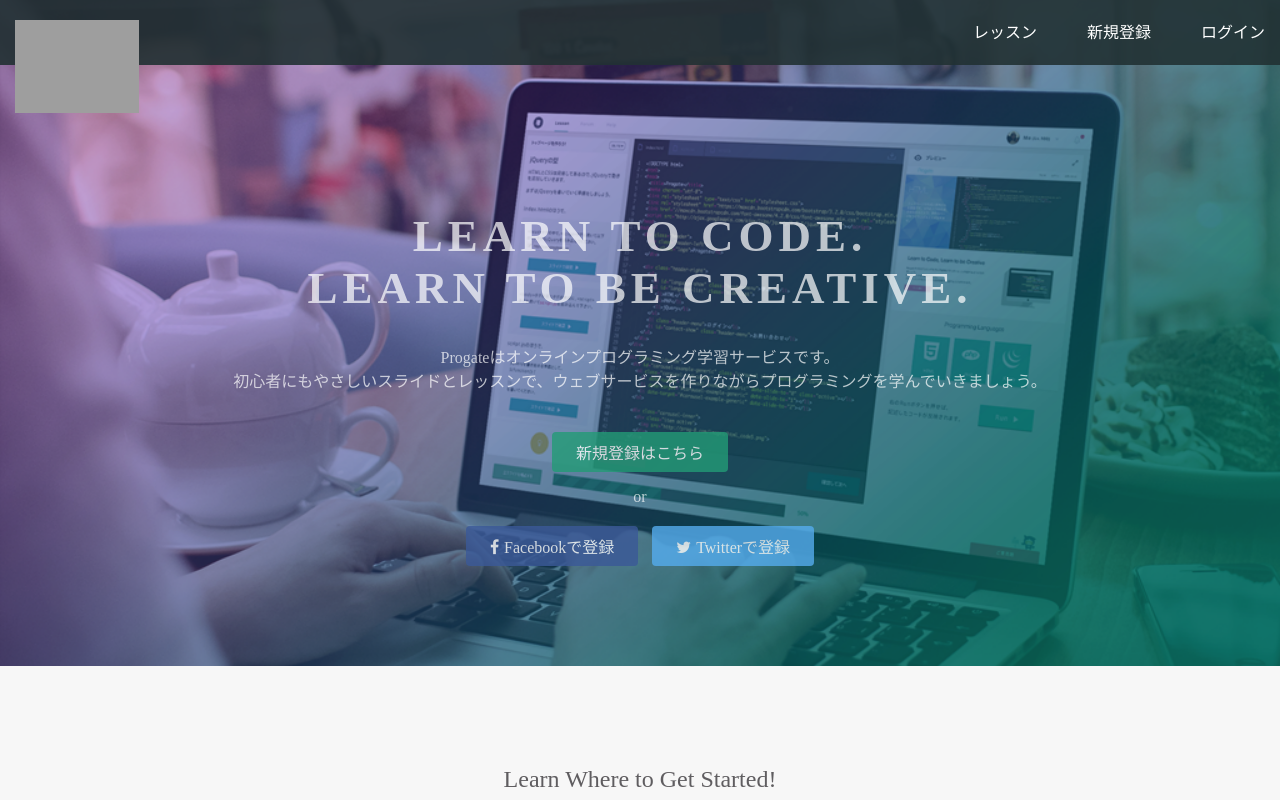
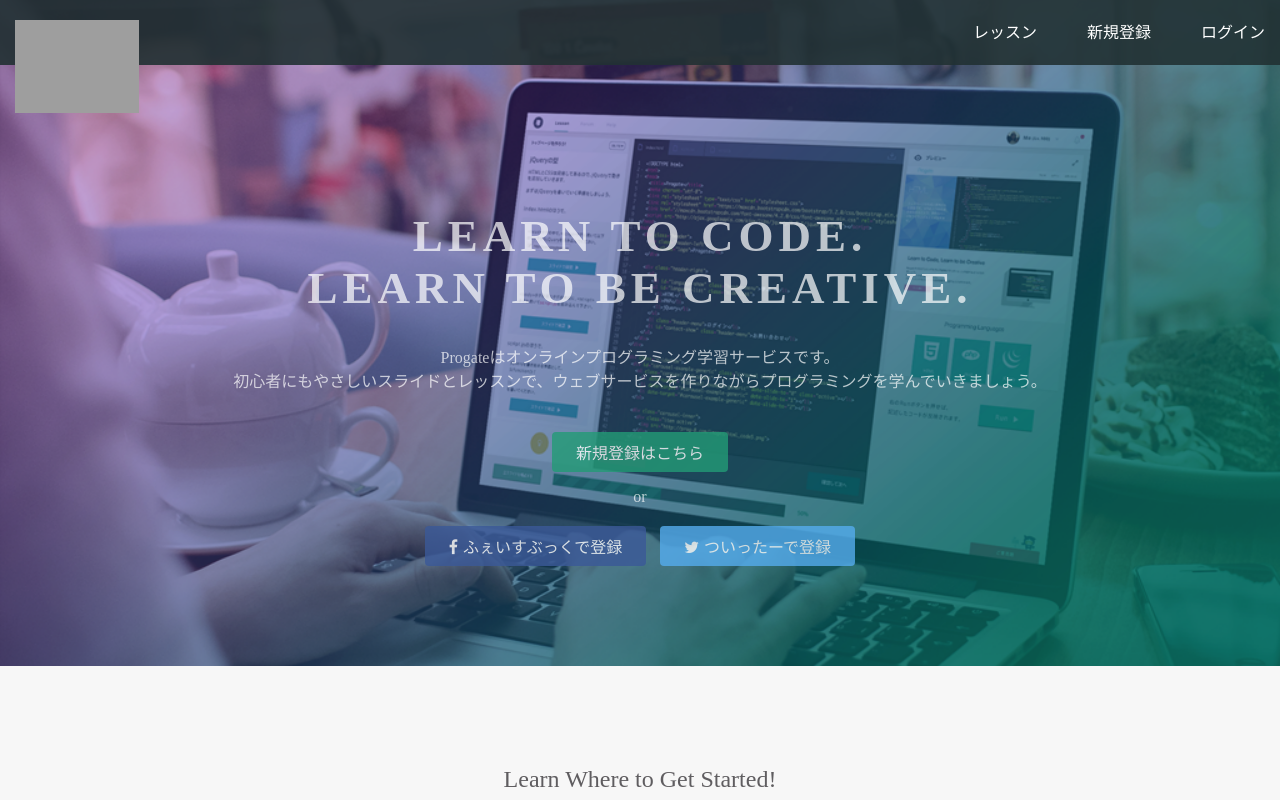
Before and after one commit to ryota0102/testRepository, a plain HTML site: page index.html in a window 1280 px wide. Shown: the top 800 px of the page. Drawn offline with Linux system fonts and the light colour scheme; grey boxes are pictures that could not be loaded.

Commit message:
Update index.html

```diff
--- a/index.html
+++ b/index.html
@@ -28,8 +28,8 @@
       <div class="btn-wrapper">
         <a href="#" class="btn signup">新規登録はこちら</a>
         <p>or</p>
-        <a href="#" class="btn facebook"><span class="fa fa-facebook"></span>Facebookで登録</a>
-        <a href="#" class="btn twitter"><span class="fa fa-twitter"></span>Twitterで登録</a>
+        <a href="#" class="btn facebook"><span class="fa fa-facebook"></span>ふぇいすぶっくで登録</a>
+        <a href="#" class="btn twitter"><span class="fa fa-twitter"></span>ついったーで登録</a>
       </div>
     </div>
   </div>
```
